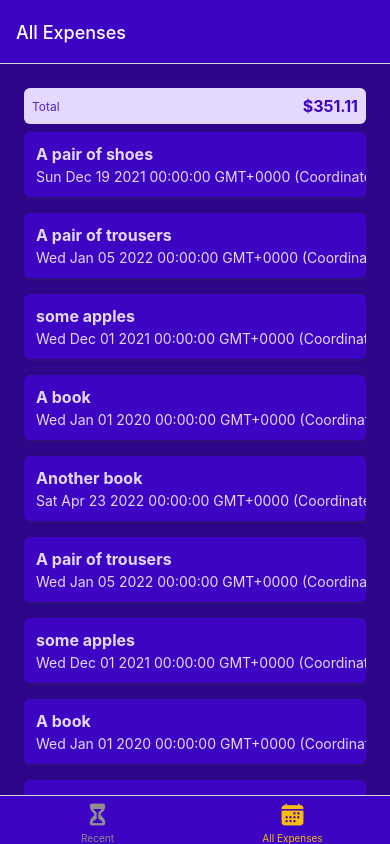
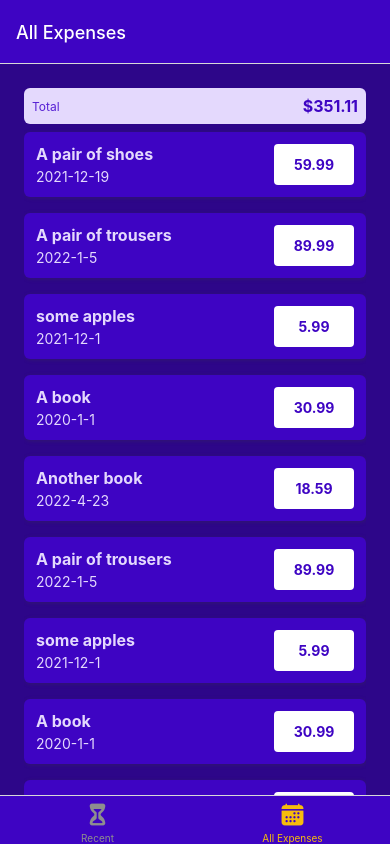
Before and after one commit to amr4356/React-Native-ExpenseTrackerApp, a React Native app: screen /AllExpenses in a window 390 px wide. Built offline with nearby package versions, Linux system fonts and the light colour scheme.

Commit message:
135. Formatting Dates

```diff
--- a/components/ExpensesOutput/ExpenseItem.js
+++ b/components/ExpensesOutput/ExpenseItem.js
@@ -1,5 +1,6 @@
 import { Pressable, StyleSheet, Text, View } from "react-native";
 import { GlobalStyles } from "../../constants/styles";
+import { getFormattedDate } from "../../util/date";
 
 export default function ExpenseItem({ description, amount, date }) {
   return (
@@ -9,10 +10,10 @@ export default function ExpenseItem({ description, amount, date }) {
           <Text style={[styles.textBase, styles.description]}>
             {description}
           </Text>
-          <Text style={styles.textBase}>{date.toString()}</Text>
+          <Text style={styles.textBase}>{getFormattedDate(date)}</Text>
         </View>
         <View style={styles.amountContainer}>
-          <Text style={styles.amount}>{amount}</Text>
+          <Text style={styles.amount}>{amount.toFixed(2)}</Text>
         </View>
       </View>
     </Pressable>
@@ -48,6 +49,7 @@ const styles = StyleSheet.create({
     justifyContent: "center",
     alignItems: "center",
     borderRadius: 4,
+    minWidth: 80,
   },
   amount: {
     color: GlobalStyles.colors.primary500,
--- a/components/ExpensesOutput/ExpensesOutput.js
+++ b/components/ExpensesOutput/ExpensesOutput.js
@@ -55,7 +55,7 @@ const DUMMY_EXPENSES = [
   {
     id: "e9",
     description: "Another book",
-    amount: 18.59,
+    amount: 18.5923,
     date: new Date("2022-04-23"),
   },
 ];
--- /dev/null
+++ b/util/date.js
@@ -0,0 +1,3 @@
+export function getFormattedDate(date) {
+  return `${date.getFullYear()}-${date.getMonth() + 1}-${date.getDate()}`;
+}
```
